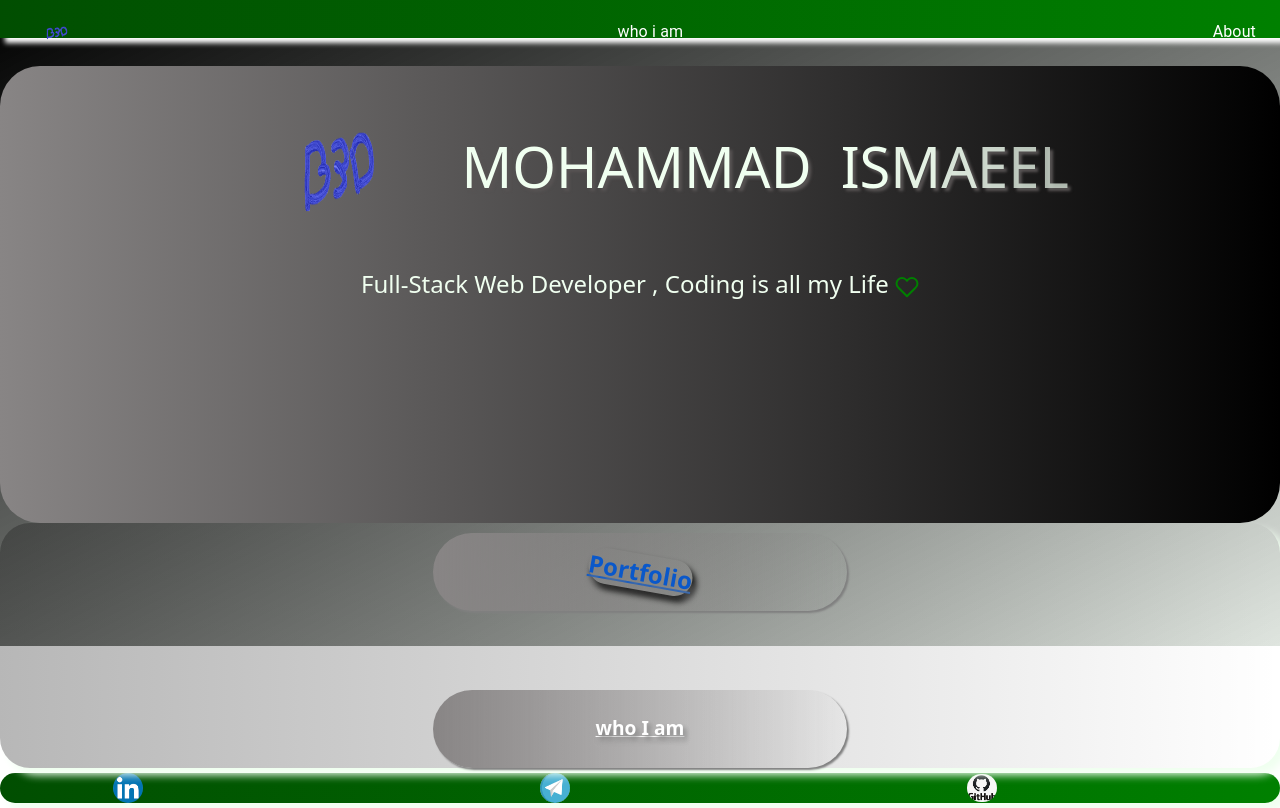
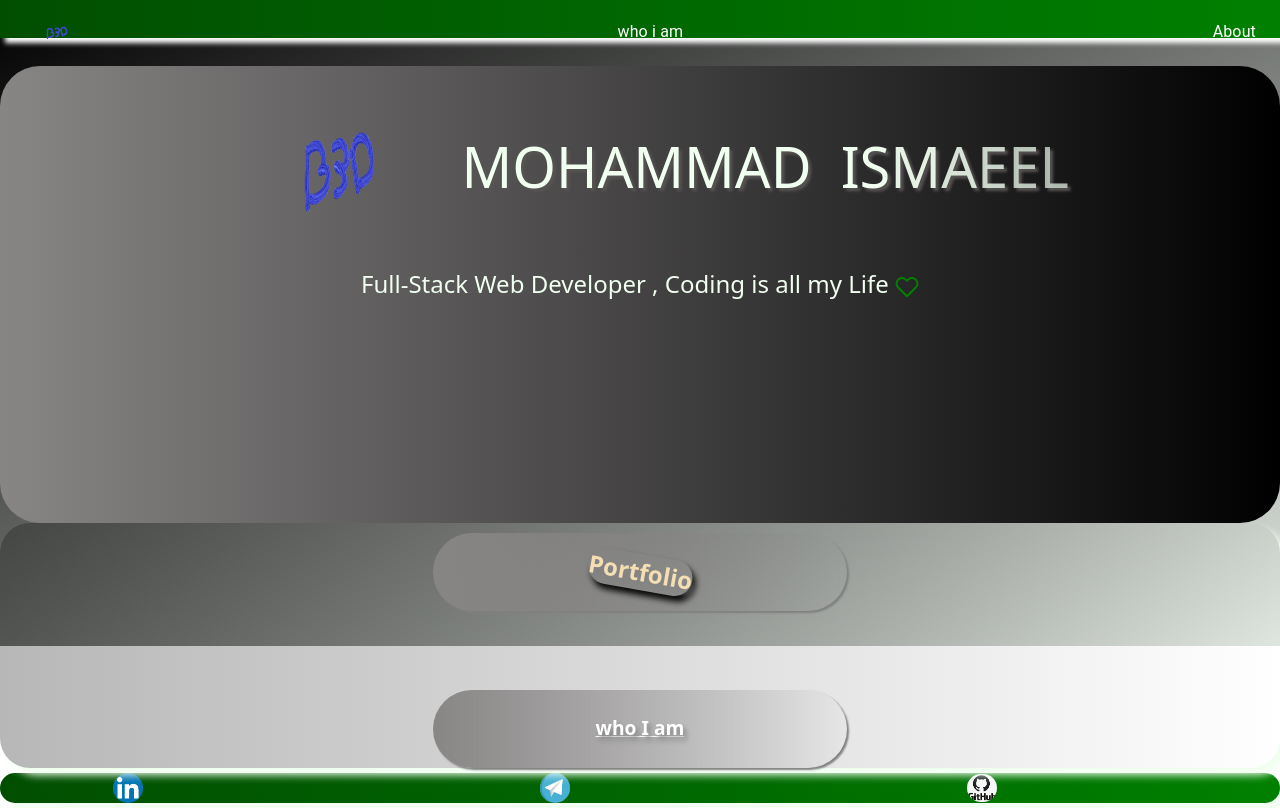
Before and after one commit to ab3adel/Node-website, a React app: page / in a window 1280 px wide. In both pictures the pointer is over the link "Portfolio". Built offline with nearby package versions, Linux system fonts and the light colour scheme; the HTML template or start-up script is replaced by a standard one.

Commit message:
Add files via upload

```diff
--- a/src/css/main.css
+++ b/src/css/main.css
@@ -292,6 +292,8 @@ br {
     transform: rotateZ(10deg);
     transition: 1s;
     font-weight: bolder;
+    text-decoration: none;
+    color:wheat;
 }
 .footerLink1 {
     display:none;
@@ -322,6 +324,8 @@ br {
     transform: rotateZ(10deg);
     transition: 1s;
     font-weight: bolder;
+    text-decoration: none;
+    color:wheat;
 }
 
 .last {
```
